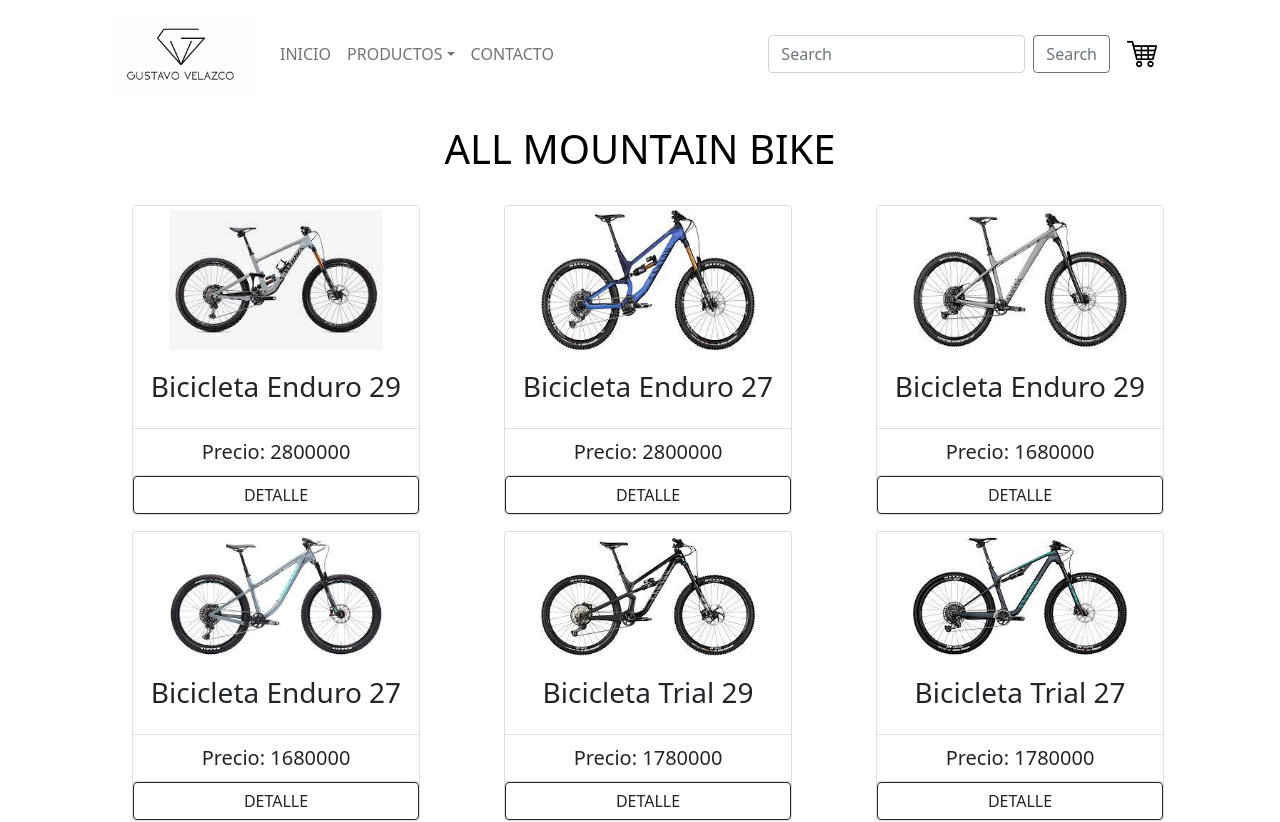
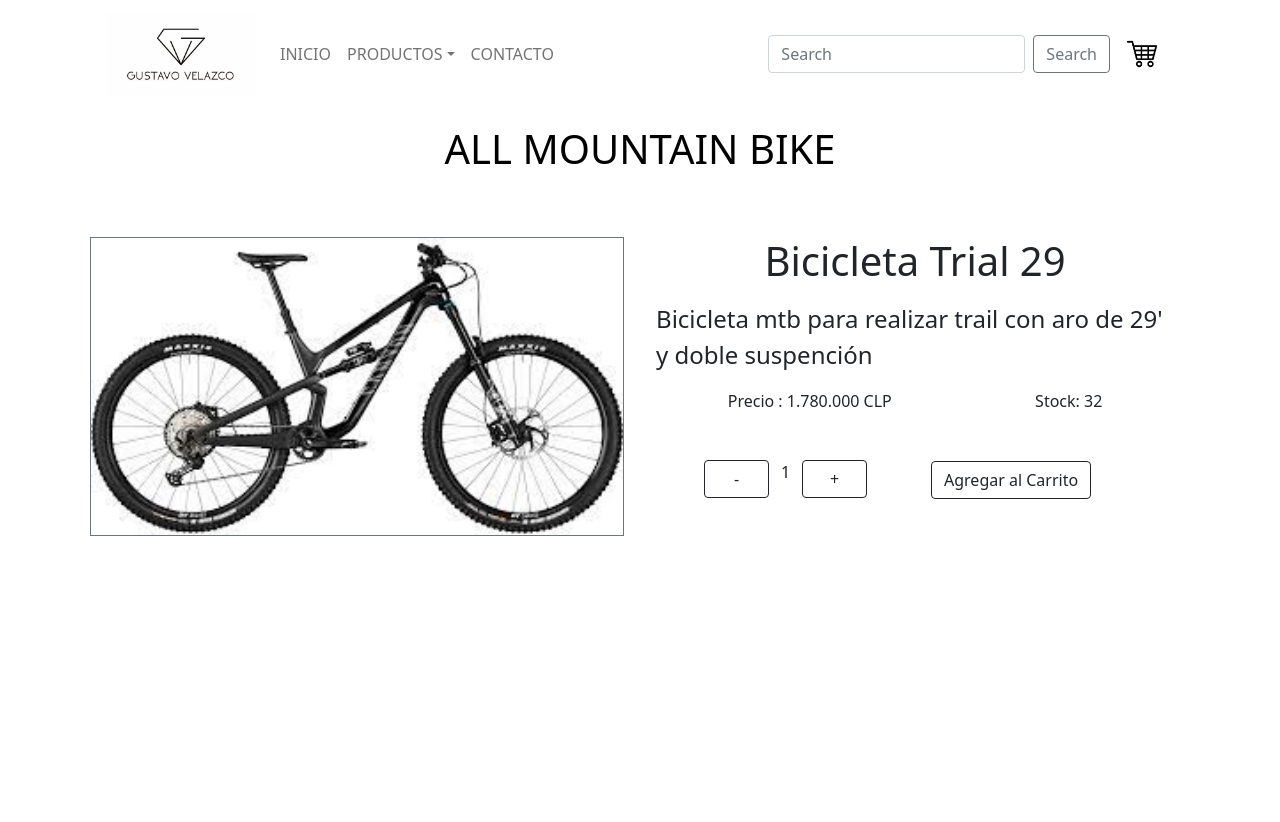
Before and after one commit to wilander200/ProyectoFinalReact, a React (Create React App) app: page / in a window 1280 px wide. Shown: the top 822 px of the page. After the commit the page ends 800 px from the top, so only its background shows below. Built offline with nearby package versions, Linux system fonts and the light colour scheme.

Commit message:
final del desafio 7

```diff
--- a/src/App.js
+++ b/src/App.js
@@ -3,6 +3,7 @@ import 'bootstrap/dist/css/bootstrap.min.css';
 import ItemListContainer from './containers/ItemListContainer/ItemListContainer';
 import BarraNavegacion from './components/NavBar/NavBar';
 import './App.css';
+import ItemDetailContainer from './containers/ItemDetailContainer/ItemDetailContainer';
 
 function App() {
   return (
@@ -15,7 +16,8 @@ function App() {
       </div>
       <h1 className='Titulo my-3'>ALL MOUNTAIN BIKE</h1>
       <div className='row'>
-        <ItemListContainer/>
+        {/* <ItemListContainer/> */}
+        <ItemDetailContainer/>
       </div>
     </div>
     </BrowserRouter>
--- a/src/components/Item/Item.jsx
+++ b/src/components/Item/Item.jsx
@@ -6,16 +6,16 @@ import { Button } from "react-bootstrap"
 
 function Item({product}) {
     return (
-      <Card className='m-2' style={{ width: '18rem' }}>
-      <Card.Img className='h-75 w-75 mx-auto my-1' variant="top" src={`${product.image}`} />
+      <Card className='m-2 w-25 border-white' style={{ width: '18rem' }}>
+      <Card.Img className='h-75 w-75 mx-auto my-1 ' variant="top" src={`${product.image}`} />
       <Card.Body>
         <Card.Title className='mx-auto d-flex justify-content-center fs-3'>
             {`${product.name}`}
         </Card.Title>
       </Card.Body>
-      <ListGroup className="list-group-flush">
-        <ListGroupItem className='d-flex justify-content-center fs-5'>{`Precio: ${product.price}`}</ListGroupItem>
-        <Button className="d-flex justify-content-center" variant="outline-dark">DETALLE</Button>
+      <ListGroup className="list-group-flush ">
+        <ListGroupItem className='d-flex justify-content-center fs-5 border-white'>{`Precio: ${product.price}`}</ListGroupItem>
+        <Button className="w-50 mx-auto" variant="outline-dark">DETALLE</Button>
       </ListGroup>
     </Card>
 
--- a/src/components/ItemCount/ItemCount.jsx
+++ b/src/components/ItemCount/ItemCount.jsx
@@ -21,18 +21,17 @@ export default function ItemCount(props) {
         }
     }
 return (
-    <div >
-        <div className="d-flex justify-content-around align-items-center m-1 p-1">
-            <Button className="w-25 h-25" variant="outline-dark" onClick = { subtracktItem }>-</Button>
-            <p>{count}</p>
-            <Button className="w-25 h-25" variant="outline-dark" onClick = {addItem} >+</Button>
+        <div className="d-flex justify-content-evenly align-items-center m-1 p-1">
+            <div className="w-50 d-flex justify-content-center align-content-center">
+                <Button className="w-25 h-25 mx-1" variant="outline-dark" onClick = { subtracktItem }>-</Button>
+                <p className="mx-2">{count}</p>
+                <Button className="w-25 h-25 mx-1" variant="outline-dark" onClick = {addItem} >+</Button>
+            </div>
+            <div className="w-50">
+                <Card.Body>
+                    {props.stock < 1 ? <p className="fw-bolder text-danger">AGOTADO</p> : <Button variant="outline-dark" onClick = {onAdd} >Agregar al Carrito</Button> }
+                </Card.Body>
+            </div>
         </div>
-        <div>
-            <Card.Body className='d-flex justify-content-around'>
-                {props.stock < 1 ? <p className="fw-bolder text-danger">AGOTADO</p> : <Button variant="outline-dark" onClick = {onAdd} >agregar</Button> }
-                <Button variant="outline-dark" >detalle</Button>
-            </Card.Body>
-        </div>
-    </div>
   )
 }
--- a/src/components/ItemDetail/ItemDetail.jsx
+++ b/src/components/ItemDetail/ItemDetail.jsx
@@ -1,9 +1,19 @@
+import ItemCount from "../ItemCount/ItemCount";
 
 
-export default function ItemDetail() {
+export default function ItemDetail({product , name}) {
   return (
-    <div>
-              <ItemCount initial = {1} stock = {`${product.stock}`} onAdd={" "}/>
+    <div className="d-flex my-5">
+        <img className="w-50 border border-secondary mx-2" src={`${product.image}`} alt={`${product.name}`} />
+        <div className="w-50 mx-3 d-flex flex-column">
+            <h1 className="mx-auto">{product.name}</h1>
+            <p className="m-2 fs-4 text-start">{product.description}</p>
+            <div className="m-2 d-flex justify-content-around">
+                <p>Precio : {product.price.toLocaleString("es-CL")} CLP</p>
+                <p>Stock: {product.stock}</p>
+            </div>
+            <ItemCount initial = {1} stock = {`${product.stock}`} onAdd={" "}/>
+        </div>
     </div>
   )
 }
--- a/src/containers/ItemDetailContainer/ItemDetailContainer.jsx
+++ b/src/containers/ItemDetailContainer/ItemDetailContainer.jsx
@@ -1,7 +1,26 @@
+import { useState , useEffect } from "react"
+import ItemDetail from "../../components/ItemDetail/ItemDetail"
+import { gFetch } from "../../helpers/productos"
 
 
 export default function ItemDetailContainer() {
-  return (
-    <div>ItenDetailContainer</div>
+  const [products , setProducts] = useState ([])
+  const [loading , setLoading] = useState (true)
+
+
+  useEffect(() => {
+      gFetch.then((data)=> setProducts(data))
+      .catch((err)=> console.log(err))
+      .finally(()=>setLoading(false))
+  })
+
+
+return (
+  <>
+      { loading ? <img className="w-25 mx-auto " src="./img/loading.gif" alt="loading" />
+      :
+          <ItemDetail product={products[4]} name="will"/>
+      }
+  </>
   )
 }
```
